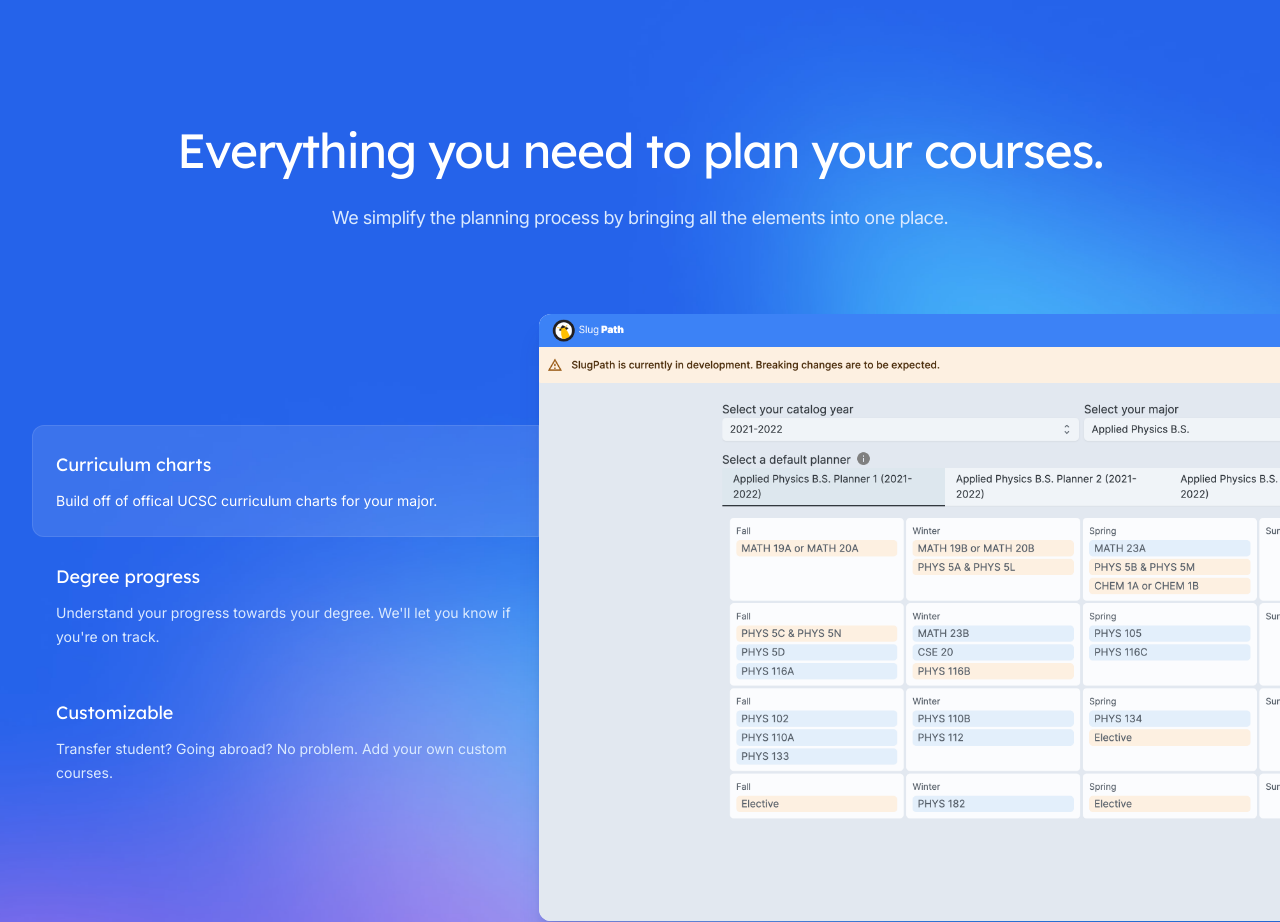
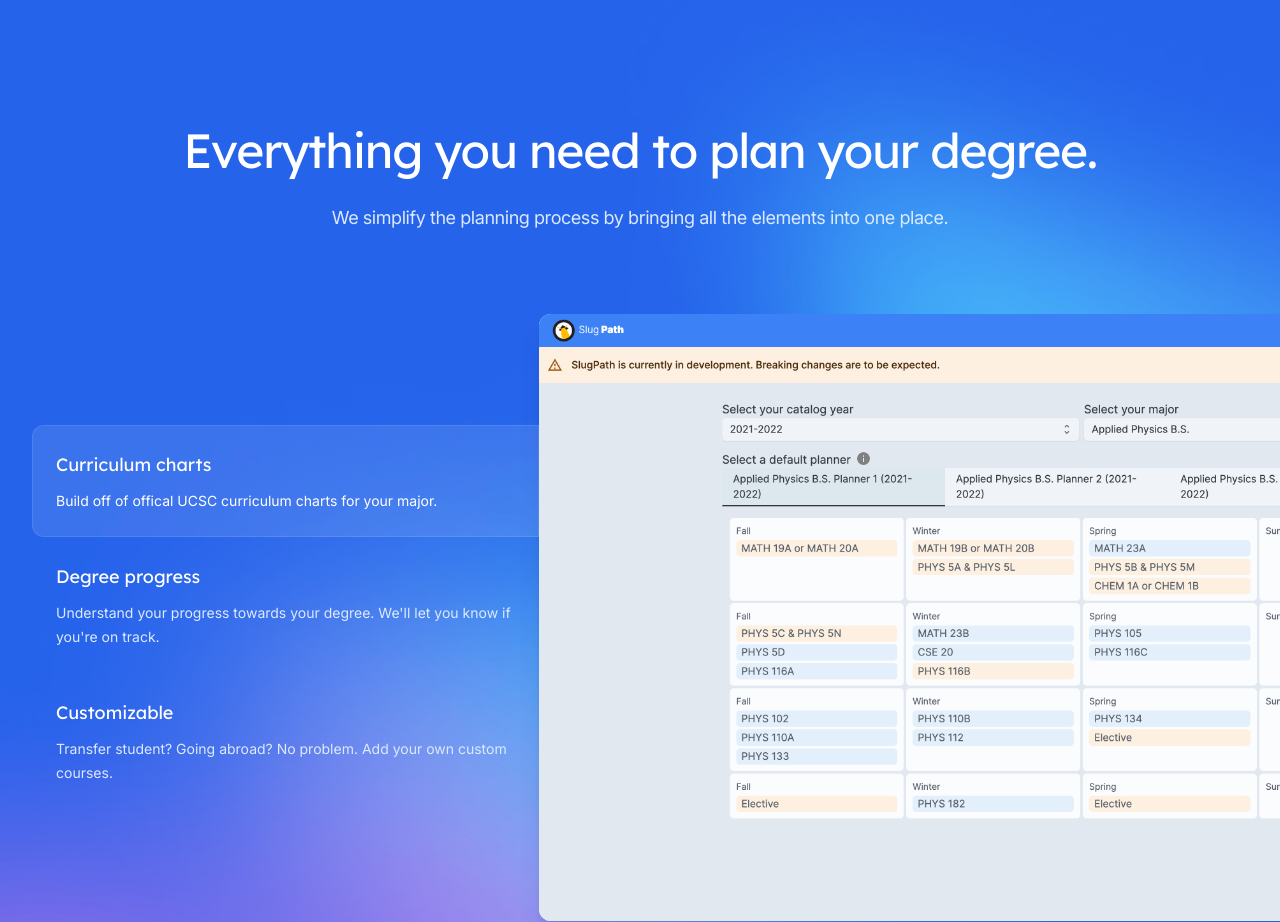
Before and after one commit to SlugPath/Landing-Page, a Next.js app: page / in a window 1280 px wide. Shown: the part 1000-1922 px from the top of the page. Built offline with nearby package versions, Linux system fonts and the light colour scheme; no server answers.

Commit message:
Test commit

```diff
--- a/src/components/PrimaryFeatures.tsx
+++ b/src/components/PrimaryFeatures.tsx
@@ -80,7 +80,7 @@ export function PrimaryFeatures() {
       <Container className="relative">
         <div className="max-w-2xl md:mx-auto md:text-center xl:max-w-none">
           <h2 className="font-display text-3xl tracking-tight text-white sm:text-4xl md:text-5xl">
-            Everything you need to plan your courses.
+            Everything you need to plan your degree.
           </h2>
           <p className="mt-6 text-lg tracking-tight text-blue-100">
             We simplify the planning process by bringing all the elements into
```
Also changed, not shown: 1 other file (tests, documents, lock files or other folders).
